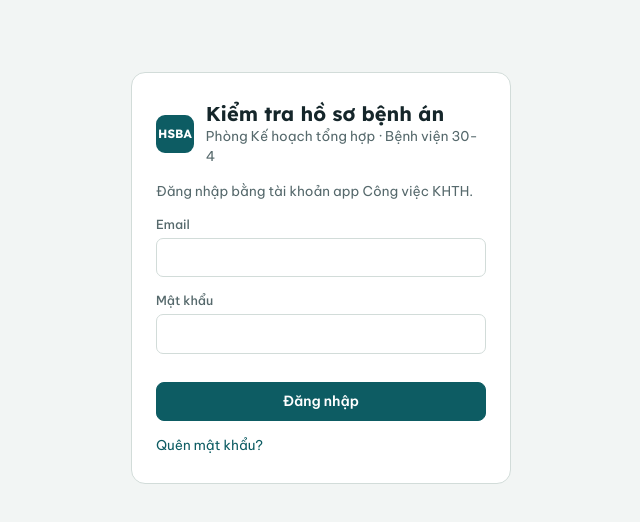
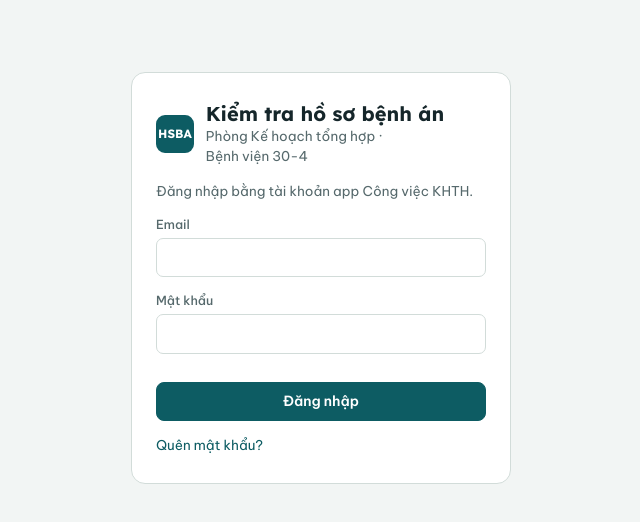
Before and after one commit to phanluuyhct/kiem-tra-hsba, a plain HTML site: page index.html in a window 1280 px wide. Shown: the whole page, without its empty margins (319-959 px from the left). Drawn offline with nearby package versions, Linux system fonts and the light colour scheme.

Commit message:
Giữ chữ Bệnh viện 30-4 trên một dòng
Co-Authored-By: Claude Opus 5.5 <noreply@anthropic.com>
Claude-Session: https://claude.ai/code/session_01HvNu6oQbjUucu7jH3TTP2o

```diff
--- a/index.html
+++ b/index.html
@@ -170,7 +170,7 @@ body{font-family:var(--f-body);min-height:100vh;padding-top:env(safe-area-inset-
 
 <div id="scrLogin" hidden>
   <form class="login" id="loginForm" autocomplete="on">
-    <div class="brand"><div class="mark" aria-hidden="true">HSBA</div><div><h1>Kiểm tra hồ sơ bệnh án</h1><p>Phòng Kế hoạch tổng hợp · Bệnh viện 30-4</p></div></div>
+    <div class="brand"><div class="mark" aria-hidden="true">HSBA</div><div><h1>Kiểm tra hồ sơ bệnh án</h1><p>Phòng Kế hoạch tổng hợp · <span style="white-space:nowrap">Bệnh viện 30-4</span></p></div></div>
     <p>Đăng nhập bằng tài khoản app Công việc KHTH.</p>
     <label class="f">Email<input id="lgEmail" type="email" autocomplete="username" required></label>
     <label class="f" id="lgPassWrap">Mật khẩu<input id="lgPass" type="password" autocomplete="current-password"></label>
@@ -199,7 +199,7 @@ body{font-family:var(--f-body);min-height:100vh;padding-top:env(safe-area-inset-
   <div class="wrap">
     <div class="brand">
       <div class="mark" aria-hidden="true">HSBA</div>
-      <div><h1>Kiểm tra hồ sơ bệnh án</h1><p>Phòng Kế hoạch tổng hợp · Bệnh viện 30-4</p></div>
+      <div><h1>Kiểm tra hồ sơ bệnh án</h1><p>Phòng Kế hoạch tổng hợp · <span style="white-space:nowrap">Bệnh viện 30-4</span></p></div>
     </div>
     <label class="f" style="width:170px">Tháng ra viện<select id="selThang"></select></label>
     <nav class="tabs" aria-label="Chức năng">
```
